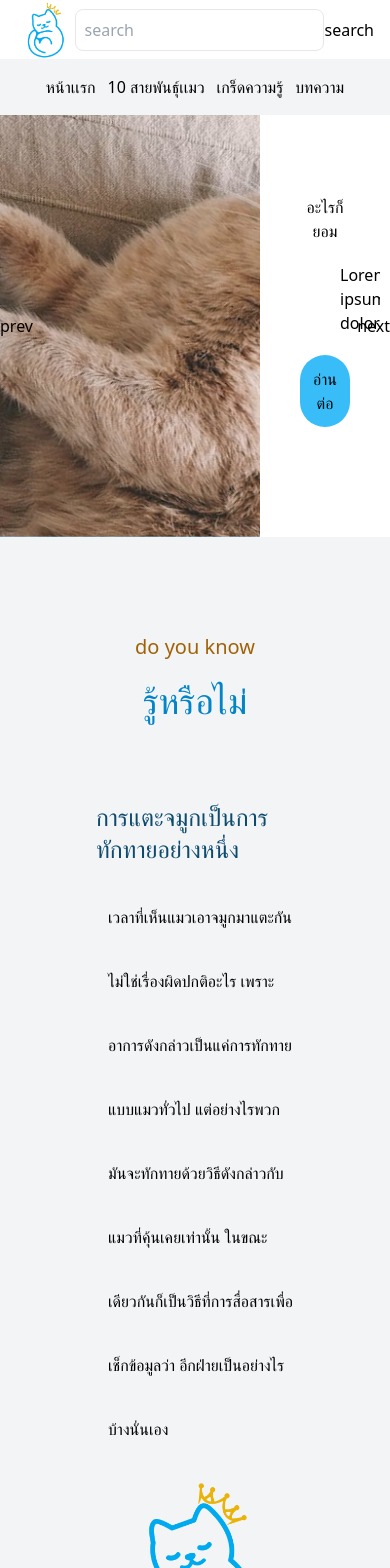
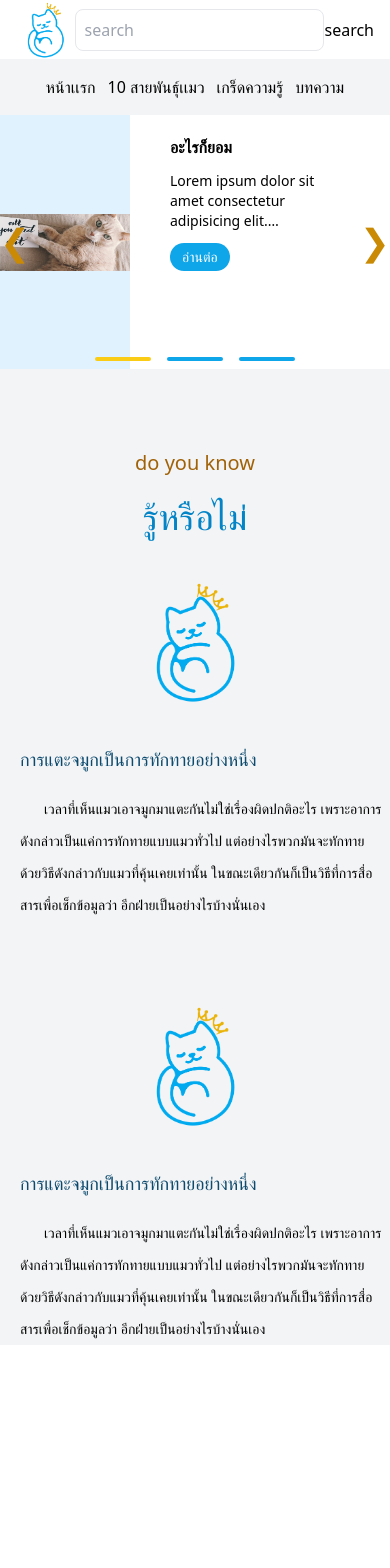
Before and after one commit to YoshidaMasune/kitten_queen-demo-01, a Next.js app: page / in a window 390 px wide. Shown: the top 1568 px of the page. After the commit the page ends 1345 px from the top, so only its background shows below. Built offline with nearby package versions, Linux system fonts and the light colour scheme.

Commit message:
header navbar sticky responsive

```diff
--- a/components/Header.tsx
+++ b/components/Header.tsx
@@ -1,6 +1,6 @@
 import React from 'react';
-import SlideItem from './SlideItem';
-import Slideshow from './Slideshow';
+import SlideItem from './slider/SlideItem';
+import Slideshow from './slider/Slideshow';
 
 function Header() {
   const test =
@@ -13,7 +13,7 @@ function Header() {
       content: test,
     },
     {
-      img: '/header/cat-01.png',
+      img: '/header/cat-02.png',
       head: 'ยอมไม่ได้',
       content: test,
     },
@@ -24,9 +24,9 @@ function Header() {
     },
   ];
   return (
-    <div className="h-[50vh]">
+    <>
       <Slideshow heads={heads} />
-    </div>
+    </>
   );
 }
 
--- a/components/Layout.tsx
+++ b/components/Layout.tsx
@@ -14,9 +14,9 @@ function Layout({ children }: Props) {
         <link rel="icon" href="/logo/logo_cat.png" />
         <title>KQ</title>
       </Head>
-      <div>
+      <div className="">
         <Navbar />
-        <section>{children}</section>
+        <section className="-z-30 ">{children}</section>
         <Footer />
       </div>
     </>
--- a/components/Navbar.tsx
+++ b/components/Navbar.tsx
@@ -16,7 +16,7 @@ const NavLink = ({ to, content }: navLink) => {
 
 function Navbar() {
   return (
-    <nav>
+    <nav className="bg-white sticky top-0 z-30 w-full">
       <div className="">
         {/* top bar */}
         <section className="md:container px-4 mx-auto flex justify-between items-center">
--- a/components/SlideItem.tsx
+++ /dev/null
@@ -1,42 +0,0 @@
-import React from 'react';
-
-interface itemSlide {
-  img: string;
-  head: string;
-  content: string;
-}
-
-/**
- *
- * @param props =
- *    {img: 'slids/[filename].png',
- *     head: sting
- *     content: string
- *    }
- * @returns
- *
- * jsx.element
- *
- */
-
-const SlideItem = (props: itemSlide) => {
-  return (
-    <div className="flex flex-1 min-w-[100vw]">
-      <div
-        style={{ backgroundImage: `url(${props.img})` }}
-        className="flex-auto h-[50vh] w-4/6 bg-sky-300  bg-no-repeat bg-cover bg-center"
-      ></div>
-      <article className=" flex-auto text-center mt-20 space-y-5 w-2/6 px-10">
-        {/* head of content */}
-        <h2 className="">{props.head}</h2>
-
-        {/* content */}
-        <p className="line-clamp-3 px-10">{props.content}</p>
-
-        <button className="p-3 bg-sky-400 rounded-full ">อ่านต่อ</button>
-      </article>
-    </div>
-  );
-};
-
-export default SlideItem;
--- a/components/Slideshow.tsx
+++ /dev/null
@@ -1,57 +0,0 @@
-import React, { useEffect, useRef, useState } from 'react';
-import SlideItem from './SlideItem';
-
-interface Props {
-  heads: Array<{img: string, head: string, content: string}>;
-}
-
-function Slideshow({ heads }: Props) {
-  const slideBar: any = useRef();
-  const [scroll, setScroll] = useState(0);
-
-  console.log(scroll);
-
-  const nextBtn = (e: any) => {
-    const width: number = slideBar.current.clientWidth;
-
-    console.log(scroll);
-  };
-
-  const prevBtn = (e: any) => {
-    const width = slideBar.current.clientWidth;
-
-    slideBar.current.style.transform = `translateX(${0}px)`;
-  };
-
-  return (
-    //  slider bar *
-
-    <div className="relative overflow-hidden h-[50vh]">
-      {/* slide bar */}
-      <div
-        ref={slideBar}
-        className="flex absolute transition-transform ease-in-out delay-200 duration-300"
-      >
-        {heads.map((i) => (
-          <SlideItem img={i.img} content={i.content} head={i.head} />
-        ))}
-      </div>
-
-      <button
-        onClick={prevBtn}
-        className="absolute left-0 top-[50%] -translate-y-[50%]"
-      >
-        prev
-      </button>
-
-      <button
-        onClick={nextBtn}
-        className="absolute right-0 top-[50%] -translate-y-[50%]"
-      >
-        next
-      </button>
-    </div>
-  );
-}
-
-export default Slideshow;
--- /dev/null
+++ b/components/slider/SlideItem.tsx
@@ -0,0 +1,49 @@
+import React, { useEffect, useState } from 'react';
+
+interface itemSlide {
+  img: string;
+  head: string;
+  content: string;
+  index: number;
+  currentIndex: number;
+  setCurrentIndex: (value: number | ((prev: number) => number)) => void;
+}
+
+const SlideItem = (props: itemSlide) => {
+  const [status, setStatus] = useState(false);
+
+  useEffect(() => {
+    setStatus(props.currentIndex === props.index ? true : false);
+  }, [props.currentIndex]);
+
+  let displayClass = ``;
+  return (
+    <>
+      <div
+        className={`flex opacity-animate ${
+          status ? displayClass : ' hidden'
+        } flex-1 min-w-[100vw] lg:bg-sky-100`}
+      >
+        <div
+          style={{ backgroundImage: `url(${props.img})` }}
+          className="flex-auto h-[30vh] lg:h-[50vh] w-2/6 md:w-4/6 bg-sky-100 bg-no-repeat bg-contain bg-center lg:bg-cover"
+        ></div>
+        <article className="flex-cols p-2 mt-3 w-4/6 md:w-2/6 px-10 lg:mt-10 lg:space-y-10">
+          {/* head of content */}
+          <h2 className="text-md lg:text-2xl font-bold">{props.head}</h2>
+
+          {/* content */}
+          <p className="line-clamp-3 mt-3 text-sm lg:text-xl">
+            {props.content}
+          </p>
+
+          <button className="bg-sky-500 rounded-full mt-3 text-sm py-1 px-3 text-white lg:text-xl">
+            อ่านต่อ
+          </button>
+        </article>
+      </div>
+    </>
+  );
+};
+
+export default SlideItem;
--- /dev/null
+++ b/components/slider/Slideshow.tsx
@@ -0,0 +1,112 @@
+import React, { useEffect, useRef, useState } from 'react';
+import SlideItem from './SlideItem';
+
+interface Props {
+  heads: Array<{ img: string; head: string; content: string }>;
+}
+
+interface dot {
+  index: number;
+  currentIndex: number;
+  setCurrentIndex: (value: number | ((prev: number) => number)) => void;
+}
+
+// components children -----------
+
+const Dot = ({ index, currentIndex, setCurrentIndex }: dot) => {
+  const click = () => {
+    setCurrentIndex(index);
+  };
+
+  return (
+    <li
+      onClick={click}
+      className={`bg-sky-500  rounded-full cursor-pointer w-14 h-1 md:w-24
+      ${index == currentIndex ? 'bg-yellow-400' : ''}`}
+    ></li>
+  );
+};
+
+// components children -----------
+
+// >>>>>>>>>>>>>>> main component <<<<<<<<<<<< //
+
+function Slideshow({ heads }: Props) {
+  const slideBar: any = useRef();
+  const [scroll, setScroll] = useState(0);
+  const [currentIndex, setCurrentIndex] = useState(0);
+
+  /**
+   *  slide btn start ---------------------------------------
+   */
+
+  const nextBtn = (e: any) => {
+    if (currentIndex === heads.length - 1) {
+      setCurrentIndex(0);
+    } else {
+      setCurrentIndex((prev) => (prev += 1));
+    }
+  };
+
+  const prevBtn = (e: any) => {
+    if (currentIndex <= 0) {
+      setCurrentIndex(heads.length - 1);
+    } else {
+      setCurrentIndex((prev) => (prev -= 1));
+    }
+  };
+
+  /**
+   *  slide btn end -------------------------------------------
+   */
+
+  console.log(currentIndex);
+
+  return (
+    <div className="relative overflow-hidden h-[30vh] lg:h-[50vh]">
+      {/* slide bar */}
+      <div ref={slideBar} className="flex ">
+        {heads.map((i, index) => (
+          <SlideItem
+            currentIndex={currentIndex}
+            setCurrentIndex={setCurrentIndex}
+            index={index}
+            key={index}
+            img={i.img}
+            content={i.content}
+            head={i.head}
+          />
+        ))}
+      </div>
+
+      <button
+        onClick={prevBtn}
+        className="absolute left-0 top-[50%] -translate-y-[50%] h-full text-yellow-600 text-4xl"
+      >
+        &#10094;
+      </button>
+
+      <button
+        onClick={nextBtn}
+        className="absolute right-0 top-[50%] -translate-y-[50%] h-full text-yellow-600 text-4xl"
+      >
+        &#10095;
+      </button>
+
+      <ul className="absolute bottom-2 left-2/4 -translate-x-2/4 flex gap-4">
+        {heads.map((i, index) => {
+          return (
+            <Dot
+              key={index}
+              index={index}
+              currentIndex={currentIndex}
+              setCurrentIndex={setCurrentIndex}
+            />
+          );
+        })}
+      </ul>
+    </div>
+  );
+}
+
+export default Slideshow;
--- a/pages/index.tsx
+++ b/pages/index.tsx
@@ -20,22 +20,22 @@ export default function Home() {
         <Layout>
           <Header />
           <div className="bg-gray-100">
-            <section className="lg:container mx-auto py-24 px-24">
+            <section className="lg:container mx-auto px-2 lg:py-24 lg:px-24 pt-20">
               <article className="w-fit mx-auto text-center">
                 <h2 className="text-yellow-700 text-xl">do you know</h2>
                 <h1 className="text-sky-600 text-4xl mt-5">รู้หรือไม่</h1>
               </article>
 
               {/* knowlage container */}
-              <div className="flex flex-col gap-64 mt-20">
+              <div className="flex flex-col gap-20 lg:gap-64 mt-10">
                 {/* knowlage item */}
-                <div className="flex flex-col md:flex-row gap-3">
+                <div className="flex flex-col-reverse flex-col md:flex-row-reverse gap-10">
                   <div className="flex-1">
                     <article>
-                      <h2 className="text-2xl text-sky-900">
+                      <h2 className="text-lg lg:text-2xl  px-3 text-sky-900">
                         การแตะจมูกเป็นการทักทายอย่างหนึ่ง
                       </h2>
-                      <p className="mt-5 leading-[4rem] ml-3">
+                      <p className="mt-5 lg:leading-[4rem] leading-[2rem] indent-6 text-sm ml-3">
                         เวลาที่เห็นแมวเอาจมูกมาแตะกันไม่ใช่เรื่องผิดปกติอะไร
                         เพราะอาการดังกล่าวเป็นแค่การทักทายแบบแมวทั่วไป
                         แต่อย่างไรพวกมันจะทักทายด้วยวิธีดังกล่าวกับแมวที่คุ้นเคยเท่านั้น
@@ -45,19 +45,22 @@ export default function Home() {
                     </article>
                   </div>
                   <div className="flex-1">
-                    <img src="/logo/logo_cat.png" className="w-64" alt="" />
+                    <img
+                      src="/logo/logo_cat.png"
+                      className="w-32 mx-auto lg:w-64"
+                      alt=""
+                    />
                   </div>
                 </div>
-                <div className="flex flex-col md:flex-row gap-3">
-                  <div className="flex-1">
-                    <img src="/logo/logo_cat.png" className="w-64" alt="" />
-                  </div>
+
+                {/* knowlage item */}
+                <div className="flex flex-col-reverse md:flex-row gap-10">
                   <div className="flex-1">
                     <article>
-                      <h2 className="text-2xl text-sky-900">
+                      <h2 className="text-lg lg:text-2xl  px-3 text-sky-900">
                         การแตะจมูกเป็นการทักทายอย่างหนึ่ง
                       </h2>
-                      <p className="mt-5 leading-[4rem] ml-3">
+                      <p className="mt-5 lg:leading-[4rem] leading-[2rem] indent-6 text-sm ml-3">
                         เวลาที่เห็นแมวเอาจมูกมาแตะกันไม่ใช่เรื่องผิดปกติอะไร
                         เพราะอาการดังกล่าวเป็นแค่การทักทายแบบแมวทั่วไป
                         แต่อย่างไรพวกมันจะทักทายด้วยวิธีดังกล่าวกับแมวที่คุ้นเคยเท่านั้น
@@ -65,6 +68,13 @@ export default function Home() {
                         อีกฝ่ายเป็นอย่างไรบ้างนั่นเอง
                       </p>
                     </article>
+                  </div>
+                  <div className="flex-1">
+                    <img
+                      src="/logo/logo_cat.png"
+                      className="w-32 mx-auto lg:w-64"
+                      alt=""
+                    />
                   </div>
                 </div>
               </div>
--- a/styles/globals.css
+++ b/styles/globals.css
@@ -1,3 +1,17 @@
 @tailwind base;
 @tailwind components;
 @tailwind utilities;
+
+.opacity-animate {
+   animation: opacity-animate 1.5s;
+}
+
+@keyframes opacity-animate {
+   from {
+      opacity: .4
+   }
+
+   to {
+      opacity: 1
+   }
+}
--- a/tailwind.config.js
+++ b/tailwind.config.js
@@ -5,7 +5,11 @@ module.exports = {
     './components/**/*.{js,ts,jsx,tsx}',
   ],
   theme: {
-    extend: {},
+    extend: {
+      animation: {
+        'opacity-animate': '',
+      },
+    },
   },
   plugins: [require('@tailwindcss/line-clamp')],
 };
```
Also changed, not shown: components/Knowlage.tsx (added, +9 -0 lines), public/header/cat-02.png (added).
